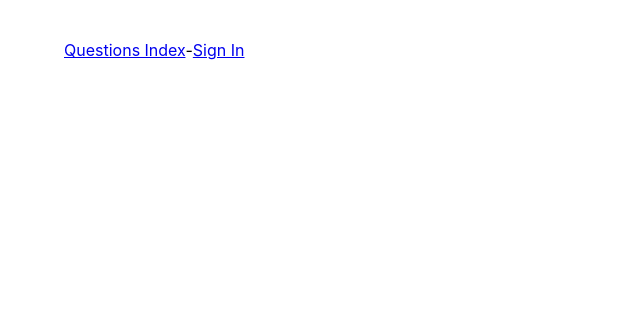
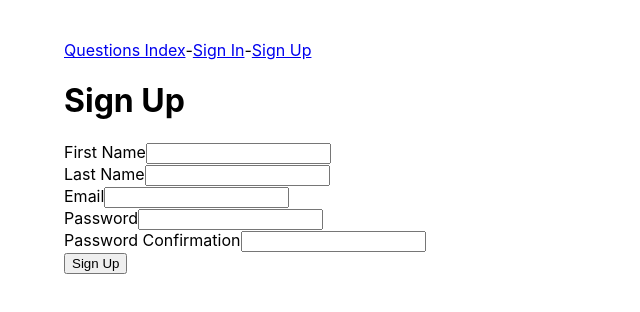
Before and after one commit to CodeCoreYVR/awesome_answers_react_mar_2021, a React (Create React App) app: page /sign_up in a window 1280 px wide. Shown: the top 312 px of the page, without its empty margins (0-640 px from the left). Built offline with nearby package versions, Linux system fonts and the light colour scheme; no server answers.

Commit message:
Add sign up functionality

```diff
--- a/src/App.js
+++ b/src/App.js
@@ -11,6 +11,7 @@ import Navbar from './components/Navbar'
 import NewQuestionPage from './components/NewQuestionPage'
 import SignInPage from './components/SignInPage'
 import AuthRoute from './components/AuthRoute'
+import SignUpPage from './components/SignUpPage'
 
 // We create a component that acts as the root element of all our
 // other components. This is the component that will be rendered
@@ -76,6 +77,11 @@ class App extends Component {
               // all the routing props, make sure to pass them to the component as well
               render={(routeProps) => <SignInPage {...routeProps} onSignIn={this.getCurrentUser} />}
             />
+            <Route
+              exact
+              path='/sign_up'
+              render={(routeProps) => <SignUpPage {...routeProps} onSignUp={this.getCurrentUser} />}
+            />
             <Route exact path='/questions'>
               <QuestionIndexPage/>
             </Route>
--- a/src/components/Navbar.js
+++ b/src/components/Navbar.js
@@ -26,7 +26,11 @@ const Navbar = ({ currentUser, onSignOut } ) => {
           <button onClick={handleSignOut}>Sign Out</button>
         </React.Fragment>
       ) : (
-        <NavLink to='/sign_in'>Sign In</NavLink>
+        <>
+          <NavLink to='/sign_in'>Sign In</NavLink>
+          -
+          <NavLink to='/sign_up'>Sign Up</NavLink>
+        </>
       ) }
     </nav>
   )
--- /dev/null
+++ b/src/components/SignUpPage.js
@@ -0,0 +1,57 @@
+import React from 'react'
+import { User } from '../requests'
+
+const SignUpPage = (props) => {
+  const { onSignUp } = props
+
+  const handleSubmit = event => {
+    const { currentTarget } = event
+    event.preventDefault()
+
+    const formData = new FormData(currentTarget)
+    const params = {
+      first_name: formData.get('first_name'),
+      last_name: formData.get('last_name'),
+      email: formData.get('email'),
+      password: formData.get('password'),
+      password_confirmation: formData.get('password_confirmation'),
+    }
+    User.create(params).then(res => {
+      if (res?.id) {
+        onSignUp() // store user in App state
+        props.history.push('/questions') // navigate to index
+      }
+    })
+  }
+
+  return (
+    <main>
+      <h1>Sign Up</h1>
+      <form onSubmit={handleSubmit}>
+        <div>
+          <label htmlFor="first_name">First Name</label>
+          <input type="text" name="first_name" id="first_name" />
+        </div>
+        <div>
+          <label htmlFor="last_name">Last Name</label>
+          <input type="text" name="last_name" id="last_name" />
+        </div>
+        <div>
+          <label htmlFor="email">Email</label>
+          <input type="email" name="email" id="email" />
+        </div>
+        <div>
+          <label htmlFor="password">Password</label>
+          <input type="password" name="password" id="password" />
+        </div>
+        <div>
+          <label htmlFor="password_confirmation">Password Confirmation</label>
+          <input type="password" name="password_confirmation" id="password_confirmation" />
+        </div>
+        <input type="submit" value="Sign Up" />
+      </form>
+    </main>
+  )
+}
+
+export default SignUpPage
--- a/src/requests.js
+++ b/src/requests.js
@@ -79,4 +79,14 @@ export const User = {
       credentials: 'include',
     }).then(res => res.json())
   },
+  create(params) {
+    return fetch(`${BASE_URL}/users`, {
+      method: 'POST',
+      credentials: 'include',
+      headers: {
+        'Content-Type': 'application/json',
+      },
+      body: JSON.stringify({ user: params })
+    }).then(res => res.json())
+  }
 }
```
